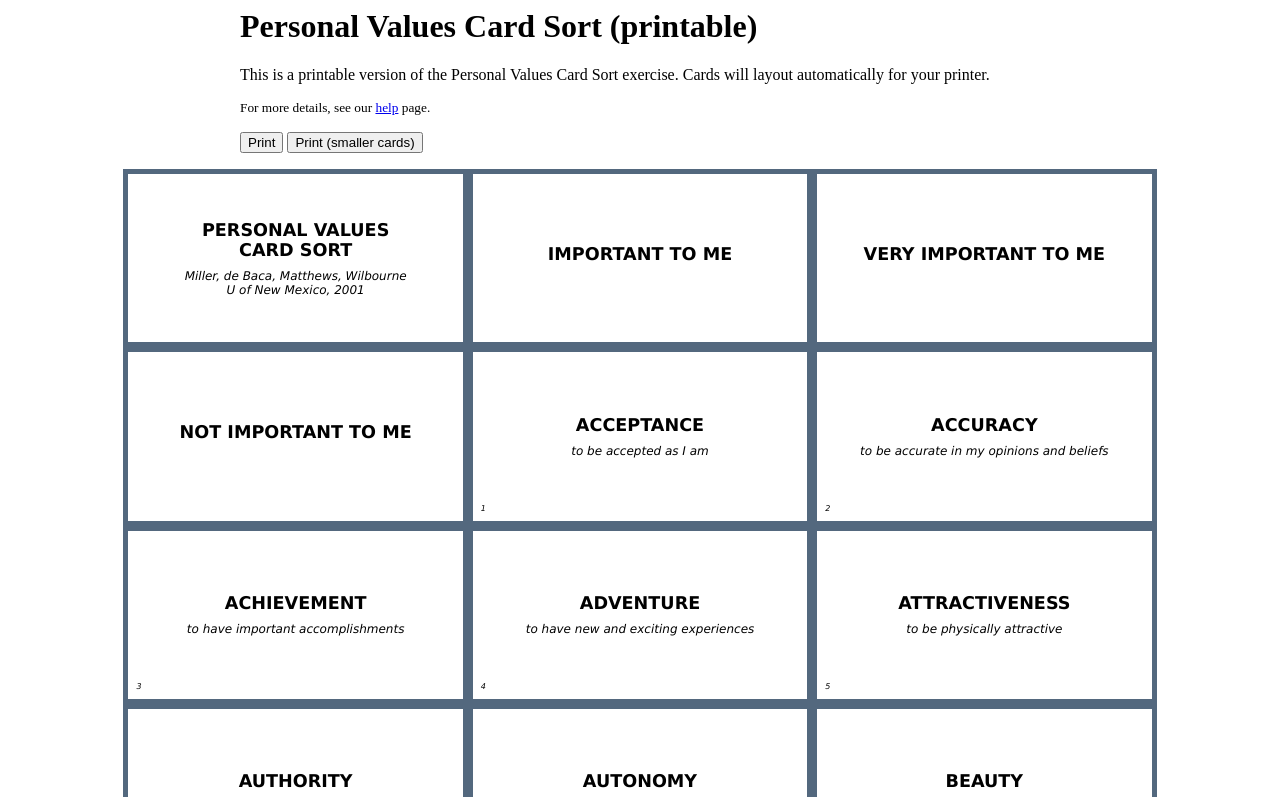
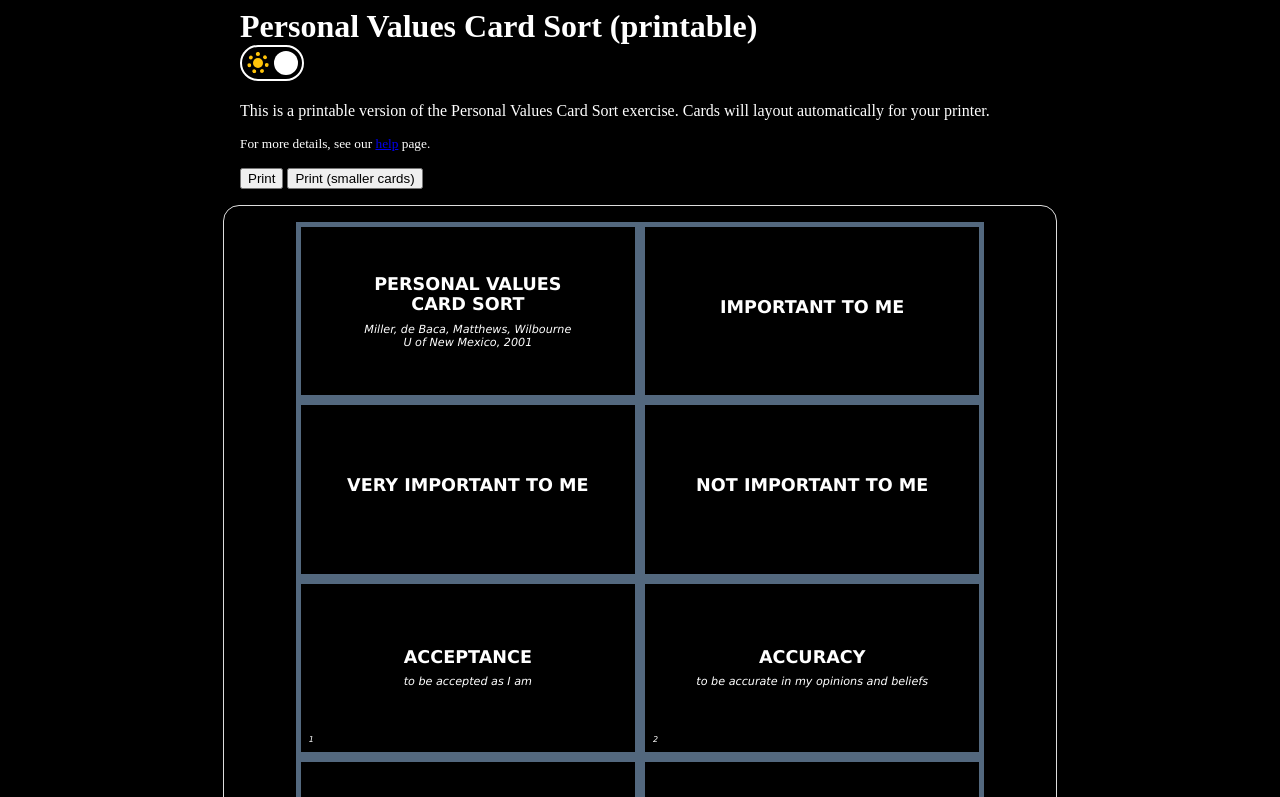
Before and after one commit to atkulp/Recovery-Toolbox, a website: page src/value-sorter/printable.html in a window 1280 px wide. Shown: the top 797 px of the page. Drawn offline with Linux system fonts and the light colour scheme.

Commit message:
dark mode options in sorter

```diff
--- /dev/null
+++ b/src/value-sorter/darkmode.css
@@ -0,0 +1,79 @@
+/*
+  📣 Note: all sizes are in ems, so change the .toggle font-size to
+  scale to whatever size you need.
+*/
+
+.toggle {
+    font-size: 1rem; /* 👈 change this to scale */
+    border: .125em solid currentColor;
+    border-radius: 2em;
+    cursor: pointer;
+    display: block;
+    height: 2em;
+    position: relative;
+    width: 3.75em;
+}
+
+.toggle span {
+    background-color: currentColor;
+    border-radius: 2em;
+    display: block;
+    height: 1.5em;
+    left: .25em;
+    overflow: hidden;
+    position: absolute;
+    top: .25em;
+    text-indent: -9999px;
+    transition: left .25s;
+    width: 1.5em;
+    z-index: 2;
+}
+
+.toggle::before,
+.toggle::after {
+    content: '';
+    display: block;
+    border-radius: 1em;
+    position: absolute;
+    z-index: 1;
+}
+
+.toggle::after {
+    box-shadow: .25em .25em #5901d8;
+    height: 1.125em;
+    right: .9em;
+    top: .125em;
+    width: 1.125em;
+}
+
+.toggle::before {
+    background-color: #ffc409;
+    height: .625em;
+    outline: .25em dotted #ffc409;
+    outline-offset: .125em;
+    left: .7em;
+    top: .7em;
+    width: .625em;
+}
+
+input:checked~.toggle span {
+    left: 2em;
+}
+
+.sr-only {
+    position: absolute;
+    left: -9999px;
+    opacity: 0;
+}
+
+body {
+    transition: background-color .25s;
+    color: black;
+    background-color: white;
+}
+
+body:has(#darkmode-toggle:checked) {
+    color: white;
+    background-color: black;
+    transition: background-color .25s;
+}
--- a/src/value-sorter/dragger.js
+++ b/src/value-sorter/dragger.js
@@ -23,7 +23,6 @@ function initDropZones() {
     if (!dragAreaInit) {
 
         [upper, middle, lower].forEach(dropZone => {
-            console.info("Adding drop zone", dropZone.id);
             dropZone.addEventListener("dragover", dragoverHandler);
             dropZone.addEventListener("dragenter", dragenterHandler);
             dropZone.addEventListener("dragleave", dragleaveHandler);
@@ -54,6 +53,8 @@ function dropHandler(ev) {
     ev.preventDefault();
 
     if (ev.toElement == upper || ev.toElement == lower || ev.toElement == middle) {
+        ev.toElement.classList.remove(`dropping`);
+
         // Get the id of the target and move the element
         const draggedId = ev.dataTransfer.getData("text/plain");
         if (draggedId) {
--- a/src/value-sorter/printable.html
+++ b/src/value-sorter/printable.html
@@ -11,13 +11,21 @@
       gtag('config', 'G-ZHN5KEHNB7');
    </script>
 
-   <link rel="stylesheet" href="style.css" />
-   <title>Personal Values Card Sort</title>
+<link rel="stylesheet" href="style.css" />
+<link rel="stylesheet" href="darkmode.css" />
+<title>Personal Values Card Sort</title>
 </head>
 
 <body>
    <header class="no-print">
-      <h1>Personal Values Card Sort (printable)</h1>
+      <h1>Personal Values Card Sort (printable)
+         <div class="no-print">
+            <input type="checkbox" class="sr-only" id="darkmode-toggle" onchange="toggleDarkMode(event)">
+            <label for="darkmode-toggle" class="toggle">
+               <span>Toggle dark mode</span>
+            </label>
+         </div>
+      </h1>
       <p>
          This is a printable version of the Personal Values Card Sort exercise.
          Cards will layout automatically for your printer.
@@ -31,10 +39,10 @@
       </p>
    </header>
 
-   <div class="main">
+   <article class="main">
       <div class="printable printable-md">
       </div>
-   </div>
+   </article>
 
    <footer>
       <cite>Adapted from W.R. Miller, J.C'de Baca, D.B. Matthews, P.L. Wilbourne, University of New Mexico 2001,
@@ -42,19 +50,32 @@
       </cite>
    </footer>
 
-   <script src="values.json"></script>
-
    <script src="printable.js"></script>
 
    <script>
-      displayCards(visible = 0, document.querySelector(".printable"));
-      //window.print();
       function printCards(size = "lg") {
          const printable = document.querySelector(".printable");
          printable.className = `printable printable-${size}`;
          window.print();
          printable.className = "printable";
       }
+
+    function toggleDarkMode(evt) {
+        console.info(`Dark mode preference changed to: ${evt.target.checked}`);
+        window.localStorage.setItem("prefers-dark", evt.target.checked);
+    }
+
+    // Initialize dark mode based on user preference
+    let lsPrefersDark = window.localStorage.getItem("prefers-dark");
+    document.getElementById("darkmode-toggle").checked = "true";
+    if (lsPrefersDark !== null) {
+        document.getElementById("darkmode-toggle").checked = lsPrefersDark == "true";
+    } else {
+        document.getElementById("darkmode-toggle").checked = "true"; window.matchMedia("(prefers-color-scheme: dark)").matches;
+    }
+
+    displayCards(visible = 0, document.querySelector(".printable"));
+
    </script>
 </body>
 
--- a/src/value-sorter/style.css
+++ b/src/value-sorter/style.css
@@ -15,7 +15,6 @@ footer {
 article {
 	border: 1px solid #DDD;
 	border-radius: 1em;
-	background-color: #F9F9F9;
 	padding: 1em;
 	margin-top: 1em;
 	margin-bottom: 1em;
@@ -107,10 +106,10 @@ article {
 	display: flex;
 	flex-direction: column;
 	justify-content: center;
-	background-color: white;
 	overflow: hidden;
 	text-overflow: ellipsis;
 	position: relative;
+	overflow: hidden;
 
 	div:nth-child(1) {
 		font-weight: bold;
@@ -121,7 +120,7 @@ article {
 
 	div:nth-child(2) {
 		font-style: italic;
-		font-size: .75em;
+		font-size: .7em;
 	}
 
 	div:nth-child(3) {
@@ -139,16 +138,25 @@ article {
 
 @media print {
 
+	/* Force light mode on print */
+
 	article,
 	header,
 	footer {
+		color: black;
 		margin: 0;
 		font-size: 1.2em;
 		overflow: hidden;
 		width: auto;
 		max-width: none;
+		border: none;
+		padding: 0;
 	}
 
+	.droppable {
+		border: none;
+		padding: 0;
+	}
 	.printable .value-card {
 		border: 1px solid #000;
 		page-break-inside: avoid;
```
Also changed, not shown: src/value-sorter/help.html (+25 -1 lines), src/value-sorter/index.html (+17 -12 lines), src/value-sorter/script.js (+22 -1 lines).
